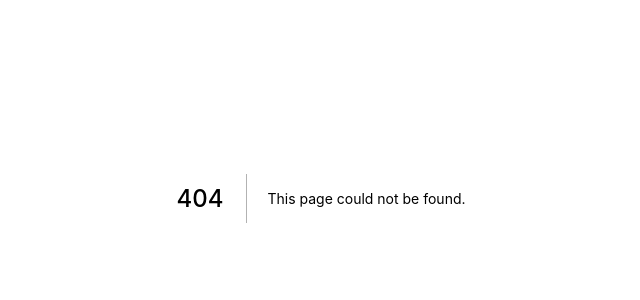
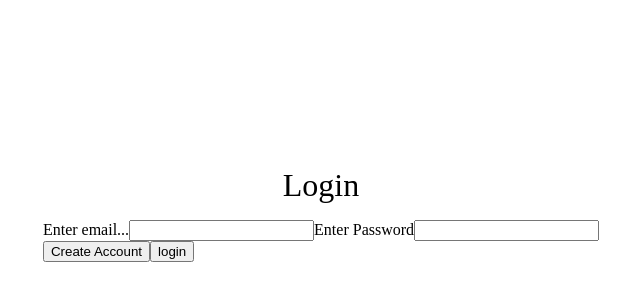
Before and after one commit to Thomas13702/socialmedia_backend, a Next.js app: page /login in a window 1280 px wide. Before the commit this address had no page. Shown: the part 202-502 px from the top of the page, without its empty margins (319-959 px from the left). Built offline with nearby package versions, Linux system fonts and the light colour scheme.

Commit message:
Not working, ENOTFOUND error when going to authenticated route

```diff
--- a/firebaseAdmin.js
+++ b/firebaseAdmin.js
@@ -4,7 +4,7 @@ const serviceAccount = require("./socialmedia-auth.json");
 export const verifyIdToken = (token) => {
   if (!admin.apps.length) {
     admin.initializeApp({
-      credentials: admin.credentials.cert(serviceAccount),
+      credentials: admin.credential.cert(serviceAccount),
       databaseURL: process.env.databaseURL,
     });
   }
--- a/firebaseClient.js
+++ b/firebaseClient.js
@@ -8,6 +8,7 @@ const FIREBASE_CONFIG = {
   messagingSenderId: process.env.messagingSenderId,
   appId: process.env.appId,
   measurementId: process.env.measurementId,
+  databaseURL: process.env.databaseURL
 };
 
 export default function firebaseClient() {
--- a/next.config.js
+++ b/next.config.js
@@ -8,5 +8,6 @@ module.exports = {
     messagingSenderId: process.env.messagingSenderId,
     appId: process.env.appId,
     measurementId: process.env.measurementId,
+    databaseURL: process.env.databaseURL
   },
 };
--- a/package.json
+++ b/package.json
@@ -14,7 +14,8 @@
     "next": "11.0.1",
     "nookies": "^2.5.2",
     "react": "17.0.2",
-    "react-dom": "17.0.2"
+    "react-dom": "17.0.2",
+    "react-toastify": "^7.0.4"
   },
   "devDependencies": {
     "eslint": "7.29.0",
--- a/pages/index.js
+++ b/pages/index.js
@@ -24,5 +24,3 @@ export default function Home() {
     </div>
   );
 }
-
-//test
--- /dev/null
+++ b/pages/login.js
@@ -0,0 +1,72 @@
+import { useState } from "react";
+import firebaseClient from "../firebaseClient";
+import firebase from "firebase/app";
+import "firebase/auth";
+import { ToastContainer, toast } from "react-toastify";
+import "react-toastify/dist/ReactToastify.css";
+import styles from "../styles/Login.module.css";
+
+export default function Login() {
+  firebaseClient();
+  const [email, setEmail] = useState("");
+  const [password, setPassword] = useState("");
+
+  const register = async () => {
+    await firebase
+      .auth()
+      .createUserWithEmailAndPassword(email, password)
+      .then(() => {
+        window.location.href = "/";
+      })
+      .catch((error) => {
+        const message = error.message;
+        toast.error({ message });
+      });
+  };
+
+  const userLogin = async () => {
+    await firebase
+      .auth()
+      .signInWithEmailAndPassword(email, password)
+      .then(() => {
+        window.location.href = "/";
+      })
+      .catch((error) => {
+        const message = error.message;
+        toast.error({ message });
+      });
+  };
+
+  return (
+    <div>
+      <ToastContainer />
+      <div className={styles.body}>
+        <div className={styles.title}>Login</div>
+        <div className={styles.card}>
+          <form action="">
+            <label htmlFor="email">Enter email...</label>
+            <input
+              type="email"
+              name="email"
+              id=""
+              onChange={(e) => setEmail(e.target.value)}
+              value={email}
+              id="emailAddress"
+            />
+            <label htmlFor="password">Enter Password</label>
+            <input
+              type="password"
+              name="password"
+              id=""
+              onChange={(e) => setPassword(e.target.value)}
+              value={password}
+              id="password"
+            />
+          </form>
+          <button onClick={register}>Create Account</button>
+          <button onClick={userLogin}>login</button>
+        </div>
+      </div>
+    </div>
+  );
+}
--- /dev/null
+++ b/styles/Login.module.css
@@ -0,0 +1,12 @@
+.body {
+  display: flex;
+  align-items: center;
+  justify-content: center;
+  flex-direction: column;
+  height: 100vh;
+}
+
+.title {
+  font-size: 2rem;
+  margin: 1rem;
+}
```
Also changed, not shown: pages/authenticated.js (added, +40 -0 lines), 1 other file (tests, documents, lock files or other folders).
